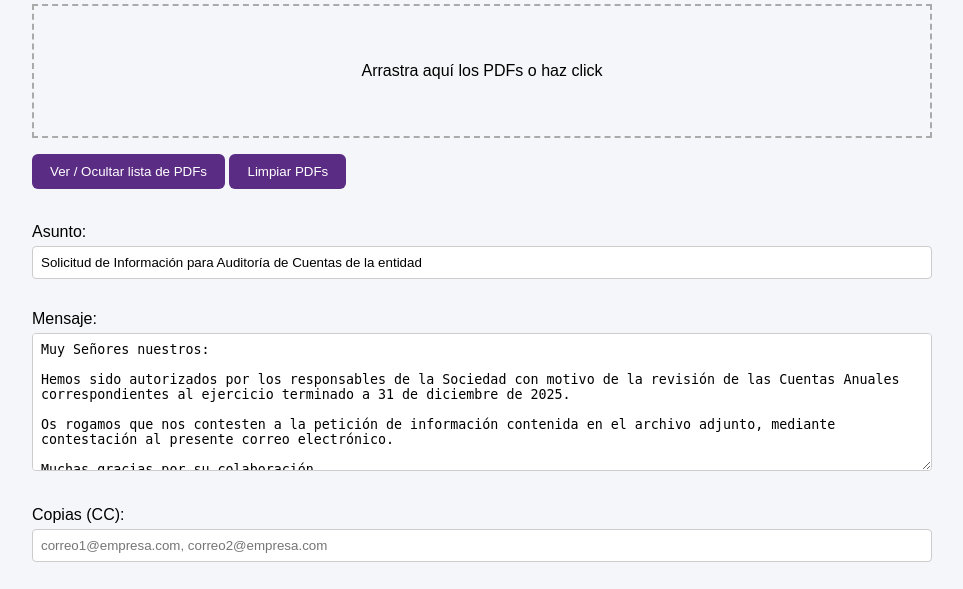
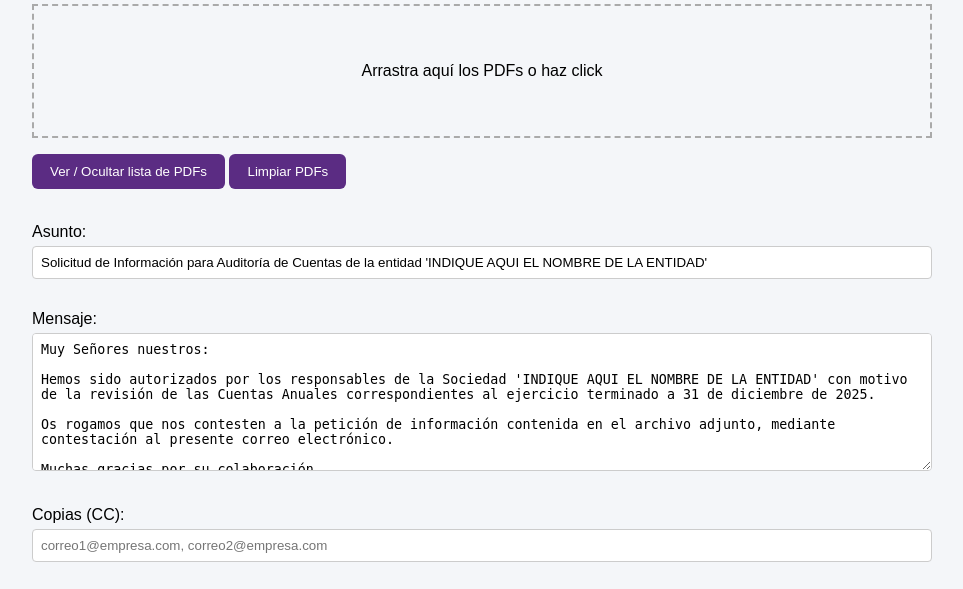
Before and after one commit to nicoduraan06/circularizaciones-fidelis, a FastAPI app: template templates/form.html in a window 1280 px wide. Shown: the part 990-1579 px from the top of the page, without its empty margins (278-1241 px from the left). Run offline with FastAPI, Linux system fonts and the light colour scheme; the template is opened without the code that fills it, so the values that code supplies are empty; parts of the project's set-up code (start-up, migrations or seed data) failed here and were passed over.

Commit message:
Fix clear buttons and improve email template placeholders in circularization form

```diff
--- a/templates/form.html
+++ b/templates/form.html
@@ -78,14 +78,14 @@ que el indicado en el Excel.
 
 <p>
 <label>Asunto:</label><br>
-<input type="text" name="asunto" value="Solicitud de Información para Auditoría de Cuentas de la entidad">
+<input type="text" name="asunto" value="Solicitud de Información para Auditoría de Cuentas de la entidad 'INDIQUE AQUI EL NOMBRE DE LA ENTIDAD'">
 </p>
 
 <p>
 <label>Mensaje:</label><br>
 <textarea name="mensaje" rows="8" cols="60">Muy Señores nuestros:
 
-Hemos sido autorizados por los responsables de la Sociedad con motivo de la revisión de las Cuentas Anuales correspondientes al ejercicio terminado a 31 de diciembre de 2025.
+Hemos sido autorizados por los responsables de la Sociedad 'INDIQUE AQUI EL NOMBRE DE LA ENTIDAD' con motivo de la revisión de las Cuentas Anuales correspondientes al ejercicio terminado a 31 de diciembre de 2025.
 
 Os rogamos que nos contesten a la petición de información contenida en el archivo adjunto, mediante contestación al presente correo electrónico.
 
@@ -305,7 +305,7 @@ list.appendChild(li)
 
 }
 
-function clearExcel(){
+window.clearExcel = function(){
 
 const input=document.querySelector("#excelDrop input")
 const list=document.getElementById("excelList")
@@ -317,7 +317,7 @@ document.getElementById("excelInfo").innerText=""
 
 }
 
-function clearPDFs(){
+window.clearPDFs = function(){
 
 pdfFiles = []
 
```
